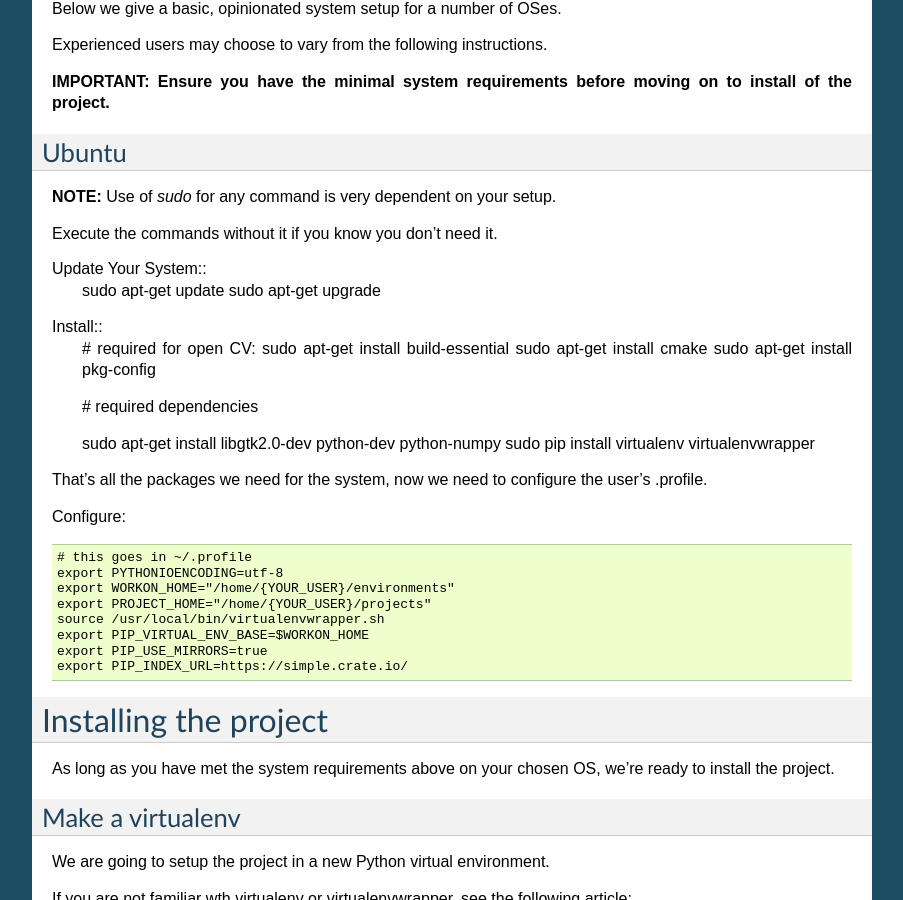
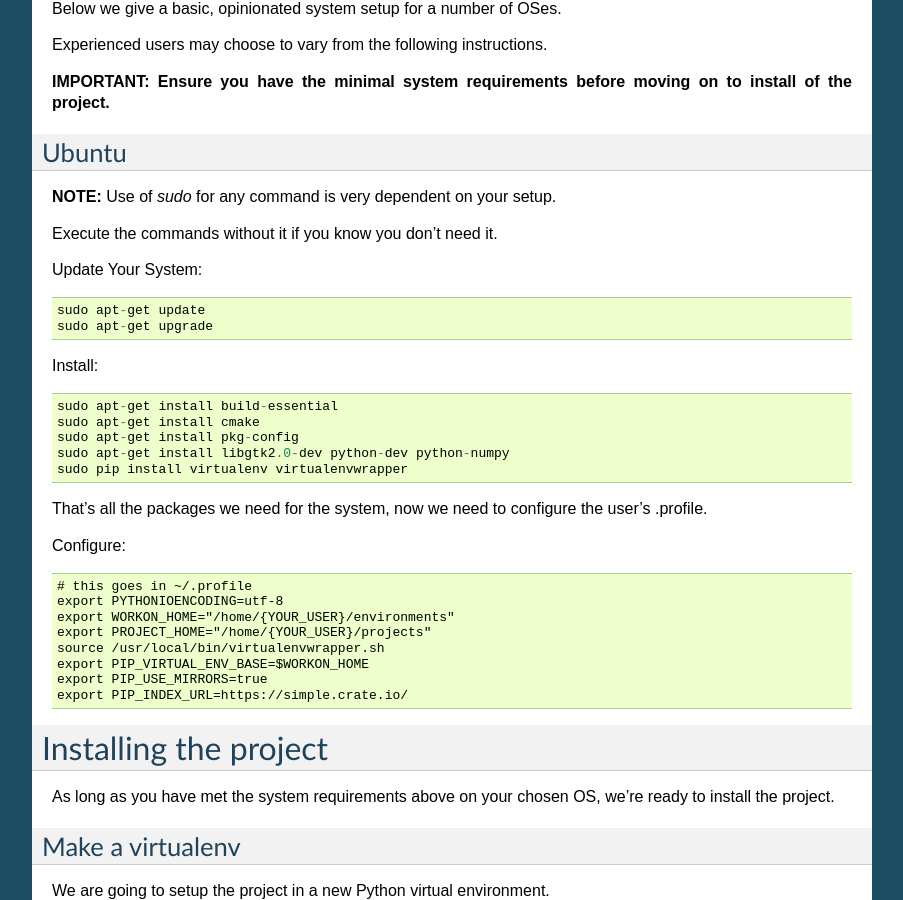
Before and after one commit to hasadna/OpenPress, a Sphinx documentation site: the page built from docs/guide/start.rst, in a window 1280 px wide and 900 px high, scrolled down 567 px. Shown: the whole window, without its empty margins (198-1101 px from the left). Built offline with Sphinx 7.4.7, drawn with Linux system fonts in a browser that asks for light colours.

Commit message:
a small design check for read the docs

```diff
--- a/docs/guide/start.rst
+++ b/docs/guide/start.rst
@@ -45,17 +45,15 @@ Ubuntu
 Execute the commands without it if you know you don't need it.
 
 Update Your System::
+
     	sudo apt-get update
 	sudo apt-get upgrade
 
 Install::
-	# required for open CV:
+
 	sudo apt-get install build-essential
 	sudo apt-get install cmake
 	sudo apt-get install pkg-config
-
-    	# required dependencies
-
     	sudo apt-get install libgtk2.0-dev python-dev python-numpy
     	sudo pip install virtualenv virtualenvwrapper
 
```
